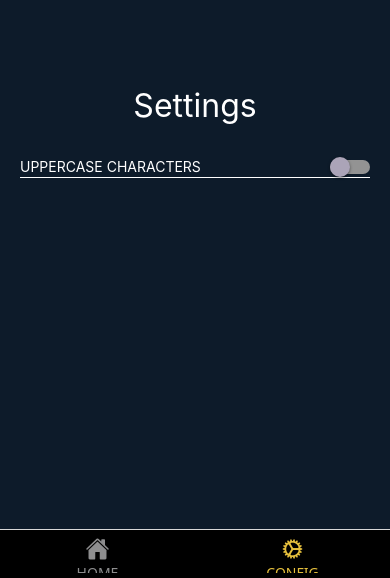
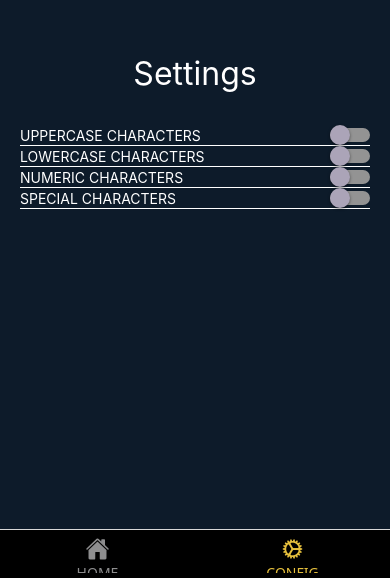
Before and after one commit to GracilianoOG/dio-bat-pass, a React Native app: screen /Config in a window 390 px wide. Shown: the part 266-844 px from the top of the page. Built offline with nearby package versions, Linux system fonts and the light colour scheme.

Commit message:
Add more options

```diff
--- a/src/screens/ConfigScreen/ConfigScreen.component.tsx
+++ b/src/screens/ConfigScreen/ConfigScreen.component.tsx
@@ -10,6 +10,9 @@ export function ConfigScreen() {
       <Text style={styles.mainTitle}>Settings</Text>
       <View style={styles.options}>
         <SwitchConfig title="Uppercase characters" />
+        <SwitchConfig title="Lowercase characters" />
+        <SwitchConfig title="Numeric characters" />
+        <SwitchConfig title="Special characters" />
       </View>
     </SafeAreaView>
   );
```
